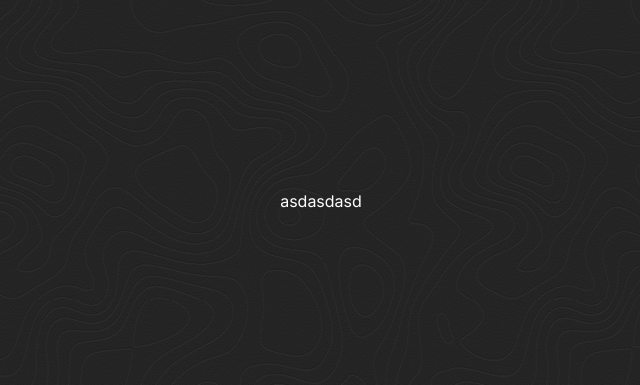
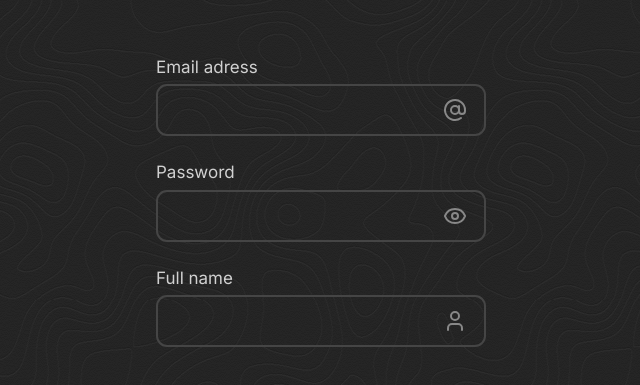
Before and after one commit to Na3ar-17/proquill_dictionary-client, a Next.js app: page /authorization in a window 1280 px wide. Shown: the part 199-584 px from the top of the page, without its empty margins (319-959 px from the left). Built offline with nearby package versions, Linux system fonts and the light colour scheme.

Commit message:
created auth field component

```diff
--- a/src/app/globals.scss
+++ b/src/app/globals.scss
@@ -5,3 +5,96 @@
 body {
   @apply bg-mine-shaft-950 text-white;
 }
+
+*,
+*::before,
+*::after {
+  box-sizing: border-box;
+  padding: 0;
+  margin: 0;
+  outline: none;
+  border: none;
+}
+
+/* Reapply the pointer cursor for anchor tags */
+a,
+button {
+  cursor: revert;
+}
+
+/* Remove list styles (bullets/numbers) */
+ol,
+ul,
+menu {
+  list-style: none;
+}
+
+/* For images to not be able to exceed their container */
+img {
+  max-inline-size: 100%;
+  max-block-size: 100%;
+}
+
+/* removes spacing between cells in tables */
+table {
+  border-collapse: collapse;
+}
+
+/* Safari - solving issue when using user-select:none on the <body> text input doesn't working */
+input,
+textarea {
+  -webkit-user-select: auto;
+}
+
+/* revert the 'white-space' property for textarea elements on Safari */
+textarea {
+  white-space: revert;
+}
+
+/* minimum style to allow to style meter element */
+meter {
+  -webkit-appearance: revert;
+  appearance: revert;
+}
+
+/* preformatted text - use only for this feature */
+:where(pre) {
+  all: revert;
+}
+
+/* reset default text opacity of input placeholder */
+::placeholder {
+  color: unset;
+}
+
+/* remove default dot (•) sign */
+::marker {
+  content: initial;
+}
+
+/* fix the feature of 'hidden' attribute.
+   display:revert; revert to element instead of attribute */
+:where([hidden]) {
+  display: none;
+}
+
+/* revert for bug in Chromium browsers
+   - fix for the content editable attribute will work properly.
+   - webkit-user-select: auto; added for Safari in case of using user-select:none on wrapper element */
+:where([contenteditable]:not([contenteditable='false'])) {
+  -moz-user-modify: read-write;
+  -webkit-user-modify: read-write;
+  overflow-wrap: break-word;
+  -webkit-line-break: after-white-space;
+  -webkit-user-select: auto;
+}
+
+/* apply back the draggable feature - exist only in Chromium and Safari */
+:where([draggable='true']) {
+  -webkit-user-drag: element;
+}
+
+/* Revert Modal native behavior */
+:where(dialog:modal) {
+  all: revert;
+}
--- a/src/components/display/Auth/AuthForm/AuthForm.tsx
+++ b/src/components/display/Auth/AuthForm/AuthForm.tsx
@@ -1,8 +1,18 @@
+'use client'
 import { NextPage } from 'next'
 import styles from './AuthForm.module.scss'
 import { cn } from '@/lib/utils'
+import { AuthField } from '@/components/ui/Fields/auth-field/AuthField'
 const AuthForm: NextPage = () => {
-  return <div>asdasdasd</div>
+  return (
+    <div>
+      <AuthField type="email" placeholder="Email adress" />
+      <br />
+      <AuthField type="password" placeholder="Password" />
+      <br />
+      <AuthField type="fullName" placeholder="Full name" />
+    </div>
+  )
 }
 
 export default AuthForm
--- /dev/null
+++ b/src/components/ui/Fields/auth-field/AuthField.module.scss
@@ -0,0 +1,16 @@
+.container {
+  @apply text-mine-shaft-200;
+
+  .input:focus + .icon {
+    @apply text-purple-heart-400;
+  }
+
+  .icon {
+    position: absolute;
+    top: 50%;
+    right: 2%;
+    transform: translate(-50%, -50%);
+
+    @apply text-mine-shaft-400 transition-colors;
+  }
+}
--- /dev/null
+++ b/src/components/ui/Fields/auth-field/AuthField.tsx
@@ -0,0 +1,59 @@
+'use client'
+
+import { cn } from '@/lib/utils'
+import { AtSign, Eye, EyeOff, User } from 'lucide-react'
+import {
+  forwardRef,
+  HTMLInputTypeAttribute,
+  InputHTMLAttributes,
+  useState,
+} from 'react'
+import styles from './AuthField.module.scss'
+
+interface IProps extends InputHTMLAttributes<HTMLInputElement> {
+  type?: HTMLInputTypeAttribute | 'fullName'
+}
+
+export const AuthField = forwardRef<HTMLInputElement, IProps>(
+  ({ placeholder, type, ...props }, ref) => {
+    const [isPasswordShow, setIsPasswordShow] = useState(false)
+    return (
+      <label className={styles.container}>
+        <p className="pb-1 text-[17px]">{placeholder}</p>
+        <div className="relative">
+          <input
+            className={cn(
+              styles.input,
+              'w-[330px] h-[52px] hover:border-opacity-85 transition-colors focus:border-purple-heart-500 bg-transparent px-4 pr-14 text-[17px] rounded-[11px] border-2 border-solid border-mine-shaft-800 '
+            )}
+            {...props}
+            type={
+              type === 'password'
+                ? isPasswordShow
+                  ? 'text'
+                  : 'password'
+                : type
+            }
+            ref={ref}
+          />
+          {type == 'email' && <AtSign className={styles.icon} />}
+          {type == 'fullName' && <User className={styles.icon} />}
+          {type === 'password' &&
+            (isPasswordShow ? (
+              <EyeOff
+                onClick={() => setIsPasswordShow(!isPasswordShow)}
+                className={cn(styles.icon, 'cursor-pointer')}
+              />
+            ) : (
+              <Eye
+                onClick={() => setIsPasswordShow(!isPasswordShow)}
+                className={cn(styles.icon, 'cursor-pointer')}
+              />
+            ))}
+        </div>
+      </label>
+    )
+  }
+)
+
+AuthField.displayName = 'auth-field'
--- a/src/constants/colors.constants.ts
+++ b/src/constants/colors.constants.ts
@@ -1,17 +1,18 @@
 export const COLORS = {
-  biscay: {
-    '50': '#f1f5fd',
-    '100': '#dfe8fa',
-    '200': '#c7d7f6',
-    '300': '#a0bdf0',
-    '400': '#739ae7',
-    '500': '#5278df',
-    '600': '#3d5bd3',
-    '700': '#3449c1',
-    '800': '#303d9d',
-    '900': '#2b377d',
-    '950': '#272e62',
+  'purple-heart': {
+    '50': '#f5f4fe',
+    '100': '#eeeafd',
+    '200': '#ded8fc',
+    '300': '#c6b8fa',
+    '400': '#ab90f5',
+    '500': '#8f63ef',
+    '600': '#7f43e4',
+    '700': '#783cd3',
+    '800': '#5e28af',
+    '900': '#4e238f',
+    '950': '#301461',
   },
+
   'mine-shaft': {
     '50': '#f6f6f6',
     '100': '#e7e7e7',
```
